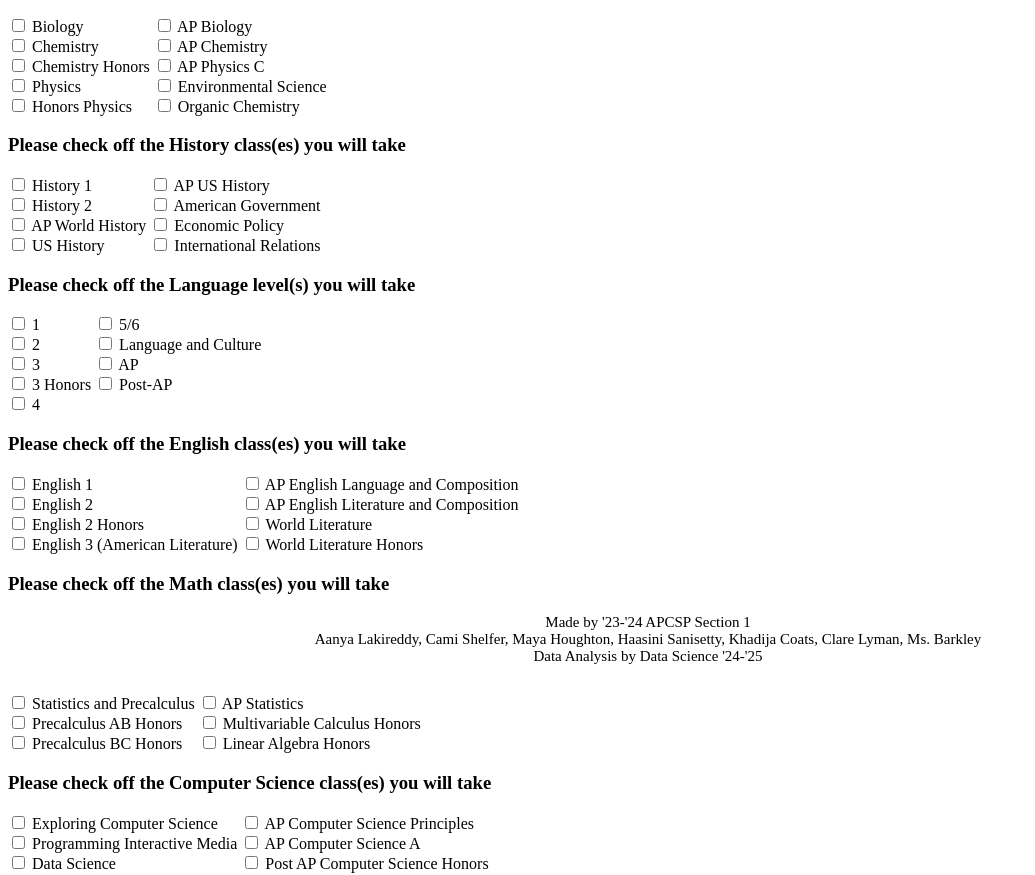
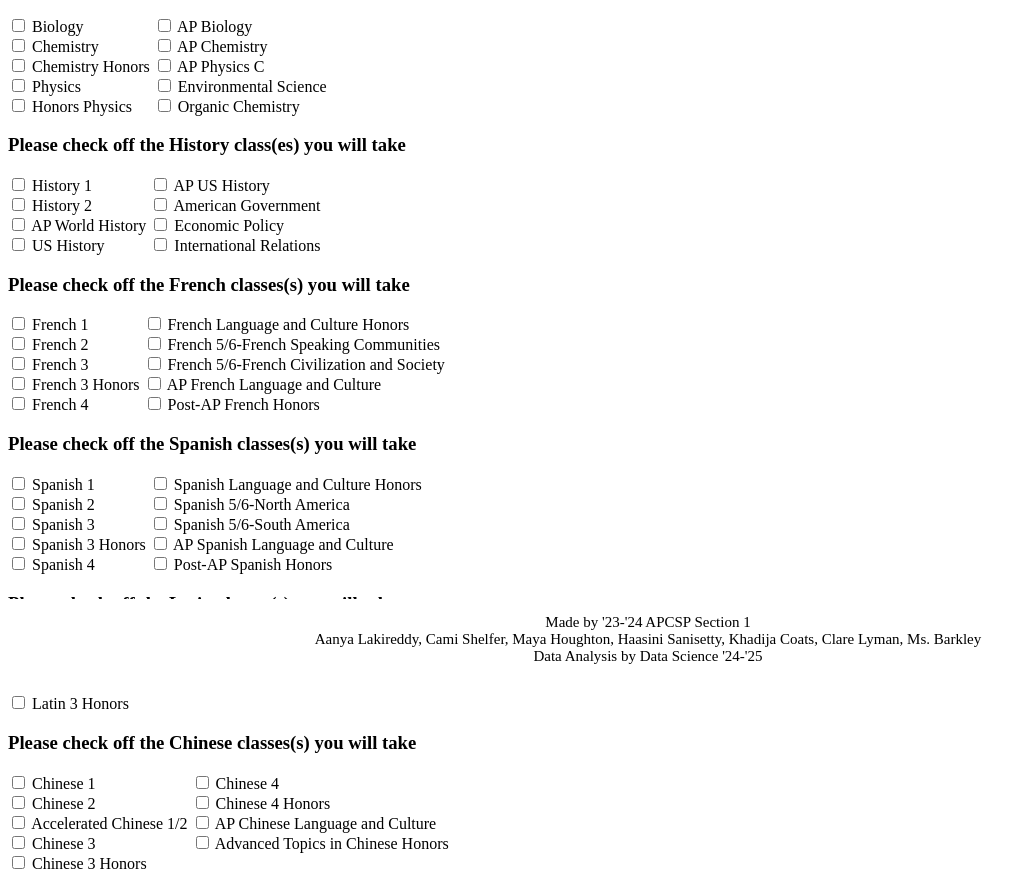
Before and after one commit to mhoughton26/HB-Homework-Calculator, a plain HTML site: page index.html in a window 1280 px wide. Shown: the part 105-980 px from the top of the page, without its empty margins (0-1035 px from the left). Drawn offline with Linux system fonts and the light colour scheme.

Commit message:
separate out 'language levels' into individual languages

```diff
--- a/index.html
+++ b/index.html
@@ -64,28 +64,103 @@
     </div>
   </div>
   <div class = 'subjectDiv'>
-    <h3>Please check off the Language level(s) you will take</h3>
+    <h3>Please check off the French classes(s) you will take</h3>
     <div class = 'firstHalfDiv'>
-      <input type="checkbox" name="Language" value="1">
-      <label for="1">1</label><br>
-      <input type="checkbox" name="Language" value="2">
-      <label for="2">2</label><br>
-      <input type="checkbox" name="Language" value="3">
-      <label for="3">3</label><br>
-      <input type="checkbox" name="Language" value="3Honors">
-      <label for="3Honors">3 Honors</label><br>
-      <input type="checkbox" name="Language" value="4">
-      <label for="4">4</label><br>
+      <input type="checkbox" name="French" value="1">
+      <label for="1">French 1</label><br>
+      <input type="checkbox" name="French" value="2">
+      <label for="2">French 2</label><br>
+      <input type="checkbox" name="French" value="3">
+      <label for="3">French 3</label><br>
+      <input type="checkbox" name="French" value="3Honors">
+      <label for="3Honors">French 3 Honors</label><br>
+      <input type="checkbox" name="French" value="4">
+      <label for="4">French 4</label><br>
     </div>
     <div class = 'secondHalfDiv'>
-      <input type="checkbox" name="Language" value="5/6">
-      <label for="5/6">5/6</label><br>
-      <input type="checkbox" name="Language" value="LanguageandCulture">
-      <label for="LanguageandCulture">Language and Culture</label><br>
-      <input type="checkbox" name="Language" value="AP">
-      <label for="AP">AP</label><br>
-      <input type="checkbox" name="Language" value="Post-AP">
-      <label for="Post-AP">Post-AP</label><br>
+      <input type="checkbox" name="French" value="LanguageandCulture">
+      <label for="LanguageandCulture">French Language and Culture Honors</label><br>
+      <input type="checkbox" name="French" value="SpeakingCommunities">
+      <label for="SpeakingCommunities">French 5/6-French Speaking Communities</label><br>
+      <input type="checkbox" name="French" value="CivAndSoc">
+      <label for="CivAndSoc">French 5/6-French Civilization and Society</label><br>
+      <input type="checkbox" name="French" value="AP">
+      <label for="AP">AP French Language and Culture</label><br>
+      <input type="checkbox" name="French" value="Post-AP">
+      <label for="Post-AP">Post-AP French Honors</label><br>
+    </div>
+  </div>
+     <div class = 'subjectDiv'>
+    <h3>Please check off the Spanish classes(s) you will take</h3>
+    <div class = 'firstHalfDiv'>
+      <input type="checkbox" name="Spanish" value="1">
+      <label for="1">Spanish 1</label><br>
+      <input type="checkbox" name="Spanish" value="2">
+      <label for="2">Spanish 2</label><br>
+      <input type="checkbox" name="Spanish" value="3">
+      <label for="3">Spanish 3</label><br>
+      <input type="checkbox" name="Spanish" value="3Honors">
+      <label for="3Honors">Spanish 3 Honors</label><br>
+      <input type="checkbox" name="Spanish" value="4">
+      <label for="4">Spanish 4</label><br>
+    </div>
+    <div class = 'secondHalfDiv'>
+      <input type="checkbox" name="Spanish" value="LanguageandCulture">
+      <label for="LanguageandCulture">Spanish Language and Culture Honors</label><br>
+      <input type="checkbox" name="Spanish" value="NorthAmerica">
+      <label for="NorthAmerica">Spanish 5/6-North America</label><br>
+      <input type="checkbox" name="Spanish" value="SouthAmerica">
+      <label for="SouthAmerica">Spanish 5/6-South America</label><br>
+      <input type="checkbox" name="Spanish" value="AP">
+      <label for="AP">AP Spanish Language and Culture</label><br>
+      <input type="checkbox" name="Spanish" value="Post-AP">
+      <label for="Post-AP">Post-AP Spanish Honors</label><br>
+    </div>
+  </div>
+     <div class = 'subjectDiv'>
+    <h3>Please check off the Latin classes(s) you will take</h3>
+    <div class = 'firstHalfDiv'>
+      <input type="checkbox" name="Latin" value="1">
+      <label for="1">Latin 1</label><br>
+      <input type="checkbox" name="Latin" value="2">
+      <label for="2">Latin 2</label><br>
+      <input type="checkbox" name="Latin" value="3">
+      <label for="3">Latin 3</label><br>
+      <input type="checkbox" name="Latin" value="3Honors">
+      <label for="3Honors">Latin 3 Honors</label><br>
+    </div>
+    <div class = 'secondHalfDiv'>
+      <input type="checkbox" name="Latin" value="4">
+      <label for="4">Latin 4</label><br>
+      <input type="checkbox" name="Latin" value="AdvLit">
+      <label for="AdvLit">French 5/6-French Speaking Communities</label><br>
+      <input type="checkbox" name="Latin" value="AP">
+      <label for="AP">AP Latin</label><br>
+    </div>
+  </div>
+     <div class = 'subjectDiv'>
+    <h3>Please check off the Chinese classes(s) you will take</h3>
+    <div class = 'firstHalfDiv'>
+      <input type="checkbox" name="Chinese" value="1">
+      <label for="1">Chinese 1</label><br>
+      <input type="checkbox" name="Chinese" value="2">
+      <label for="2">Chinese 2</label><br>
+      <input type="checkbox" name="Chinese" value="1/2">
+      <label for="1/2">Accelerated Chinese 1/2</label><br>
+      <input type="checkbox" name="Chinese" value="3">
+      <label for="3">Chinese 3</label><br>
+      <input type="checkbox" name="Chinese" value="#Honors">
+      <label for="3Honors">Chinese 3 Honors</label><br>
+    </div>
+    <div class = 'secondHalfDiv'>
+      <input type="checkbox" name="Chinese" value="4">
+      <label for="4">Chinese 4</label><br>
+      <input type="checkbox" name="Chinese" value="4Honors">
+      <label for="4Honors">Chinese 4 Honors</label><br>
+      <input type="checkbox" name="Chinese" value="AP">
+      <label for="AP">AP Chinese Language and Culture</label><br>
+      <input type="checkbox" name="Chinese" value="AdvTopics">
+      <label for="AdvTopics">Advanced Topics in Chinese Honors</label><br>
     </div>
   </div>
   <div class = 'subjectDiv'>
@@ -120,8 +195,10 @@
       <label for="Geometry">Geometry</label><br>
       <input type="checkbox" name="Math" value="GeometryHonors">
       <label for="GeometryHonors">Geometry Honors</label><br>
-      <input type="checkbox" name="Math" value="Algebra2">
-      <label for="Algebra2">Algebra 2 Honors</label><br>
+      <input type="checkbox" name = "Math" value = "Algebra2">
+      <label for = "Algebra2">Algebra 2 Honors</label><br>
+      <input type="checkbox" name="Math" value="Algebra2Honors">
+      <label for="Algebra2Honors">Algebra 2 Honors</label><br>
       <input type="checkbox" name="Math" value="StatisticsandPrecalculus">
       <label for="StatisticsandPrecalculus">Statistics and Precalculus</label><br>
       <input type="checkbox" name="Math" value="PrecalculusABHonors">
```
